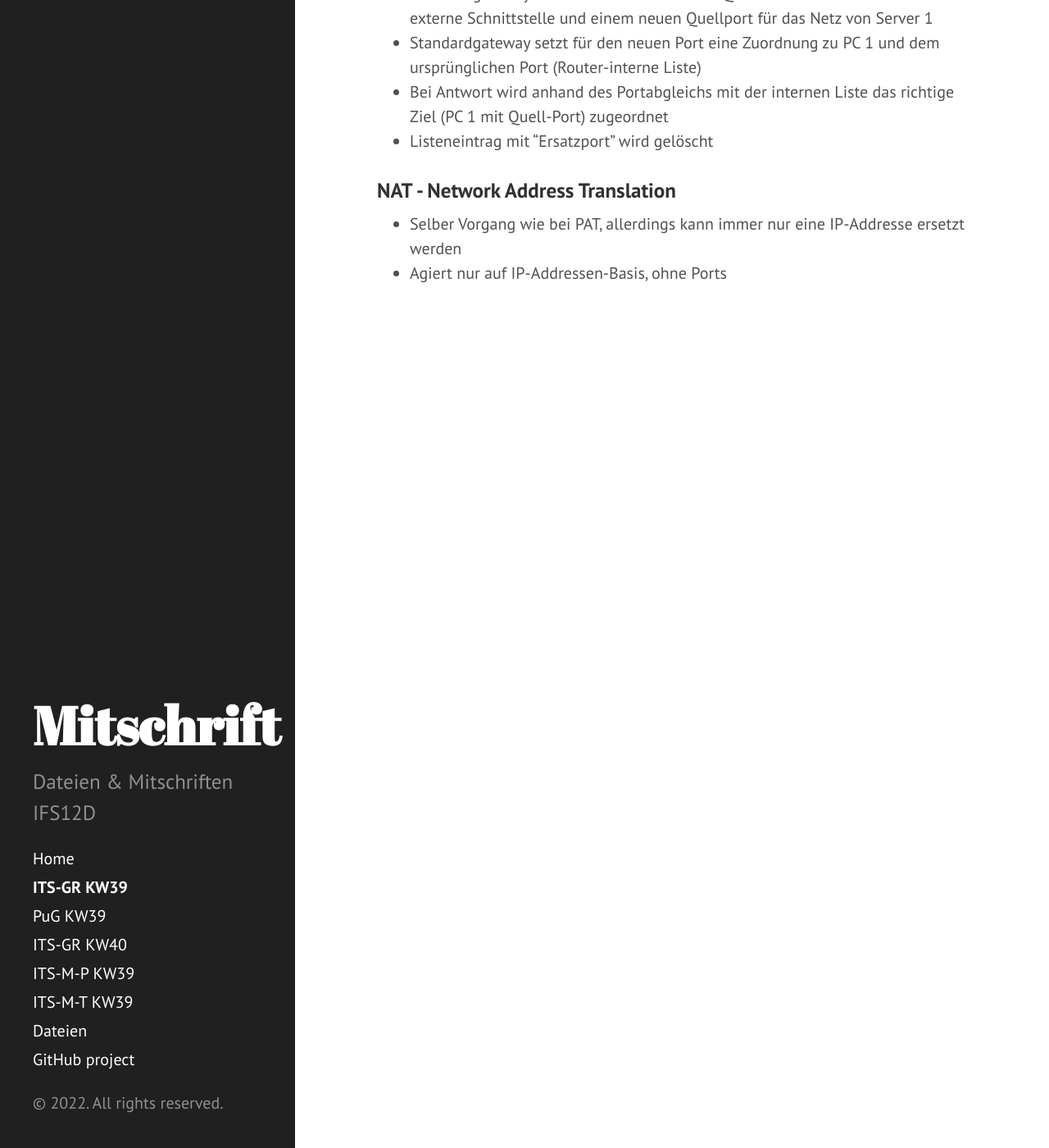
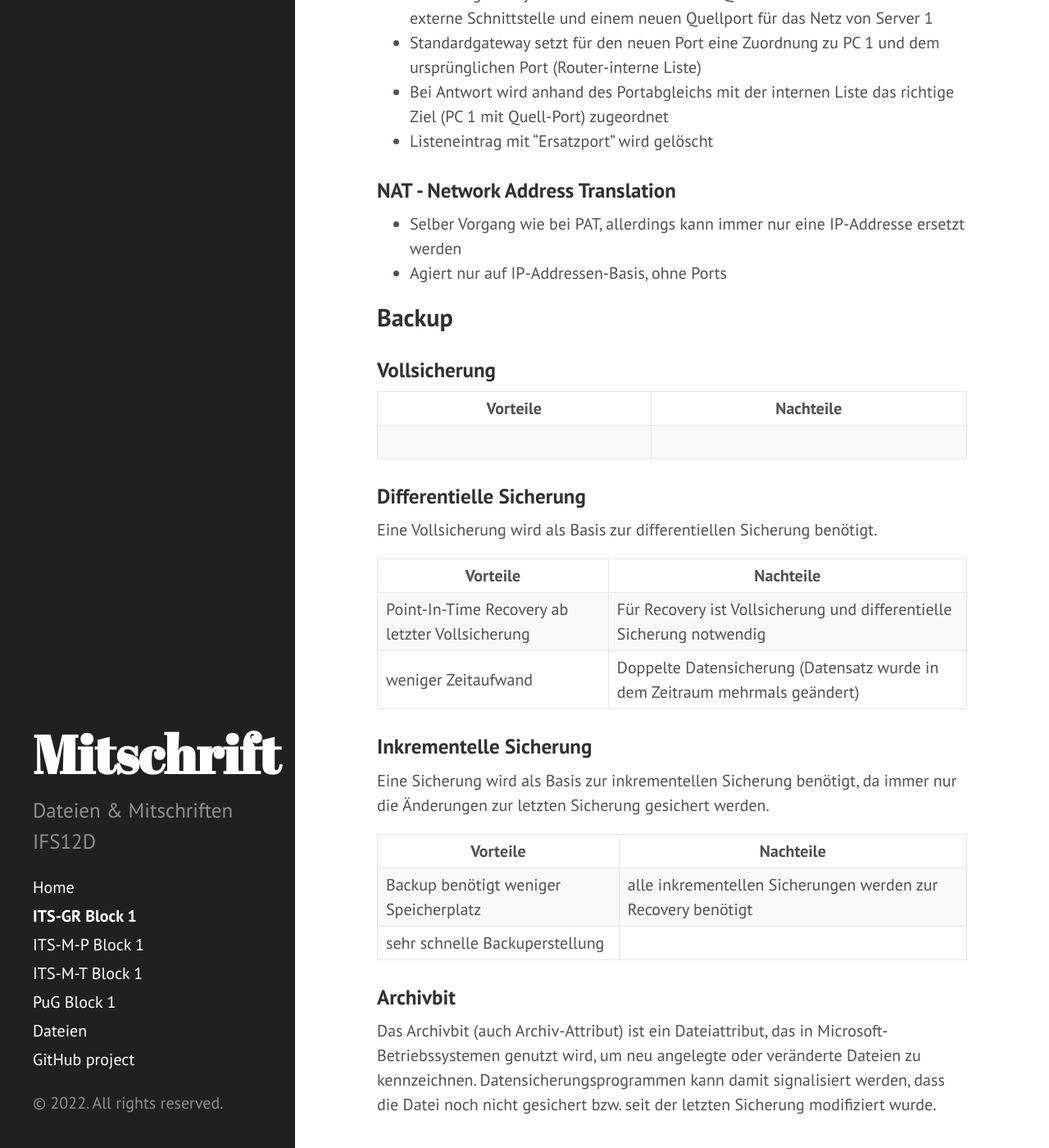
Before and after one commit to Semoxea/semoxea.github.io, a Jekyll site: the page built from data/entries/ITS-GR/ITS-Block1.md, in a window 1280 px wide and 1400 px high, scrolled down 2731 px. Shown: the whole window at 82% size. Built offline with Jekyll 4.4.1, drawn with Linux system fonts in a browser that asks for light colours; Markdown is read by kramdown in place of the engine named in the settings; some of the changed text lies outside the part shown.

Commit message:
small changes

```diff
--- a/_config.yml
+++ b/_config.yml
@@ -12,7 +12,7 @@ collections:
 title:            Mitschrift
 tagline:          ''
 description:      'Dateien & Mitschriften IFS12D'
-url:              https://semoxea.github.io
+url:              https://semoxea.github.io/
 baseurl:          ""
 github_username:  jekyll
 
--- a/data/entries/ITS-GR/2022-09-28-ITS.md
+++ b/data/entries/ITS-GR/ITS-Block1.md
@@ -1,6 +1,6 @@
 ---
 layout: page
-title: ITS-GR KW39
+title: ITS-GR Block 1
 ---
 
 ## Betriebssysteme
@@ -77,3 +77,33 @@ Beispiel: Paket wird von PC 1 in internem Netz an Server 1 in externem Netz gesc
 
 - Selber Vorgang wie bei PAT, allerdings kann immer nur eine IP-Addresse ersetzt werden
 - Agiert nur auf IP-Addressen-Basis, ohne Ports
+
+## Backup
+
+### Vollsicherung
+
+|Vorteile|Nachteile|
+|--|--|
+|||
+
+### Differentielle Sicherung
+
+Eine Vollsicherung wird als Basis zur differentiellen Sicherung benötigt.
+
+|Vorteile|Nachteile|
+|--|--|
+|Point-In-Time Recovery ab letzter Vollsicherung|Für Recovery ist Vollsicherung und differentielle Sicherung notwendig|
+|weniger Zeitaufwand|Doppelte Datensicherung (Datensatz wurde in dem Zeitraum mehrmals geändert)|
+
+### Inkrementelle Sicherung
+
+Eine Sicherung wird als Basis zur inkrementellen Sicherung benötigt, da immer nur die Änderungen zur letzten Sicherung gesichert werden.
+
+|Vorteile|Nachteile|
+|--|--|
+|Backup benötigt weniger Speicherplatz|alle inkrementellen Sicherungen werden zur Recovery benötigt|
+|sehr schnelle Backuperstellung||
+
+### Archivbit
+
+Das Archivbit (auch Archiv-Attribut) ist ein Dateiattribut, das in Microsoft-Betriebssystemen genutzt wird, um neu angelegte oder veränderte Dateien zu kennzeichnen. Datensicherungsprogrammen kann damit signalisiert werden, dass die Datei noch nicht gesichert bzw. seit der letzten Sicherung modifiziert wurde.
--- a/data/entries/ITS-M/KW39-ITSP.md
+++ b/data/entries/ITS-M/KW39-ITSP.md
@@ -1,6 +1,6 @@
 ---
 layout: page
-title: ITS-M-P KW39
+title: ITS-M-P Block 1
 ---
 
 ## Routerkonfiguration
--- a/data/entries/ITS-M/KW39-ITST.md
+++ b/data/entries/ITS-M/KW39-ITST.md
@@ -1,6 +1,6 @@
 ---
 layout: page
-title: ITS-M-T KW39
+title: ITS-M-T Block 1
 ---
 
 ## Datenschutz
--- a/data/entries/PUG/2022-09-30-PuG.md
+++ b/data/entries/PUG/PuG-Block1.md
@@ -1,6 +1,6 @@
 ---
 layout: page
-title: PuG KW39
+title: PuG Block 1
 ---
 
 ## Wegwerfgesellschaft
```
Also changed, not shown: data/entries/ITS-GR/2022-10-04-ITS.md (deleted, +0 -34 lines).
